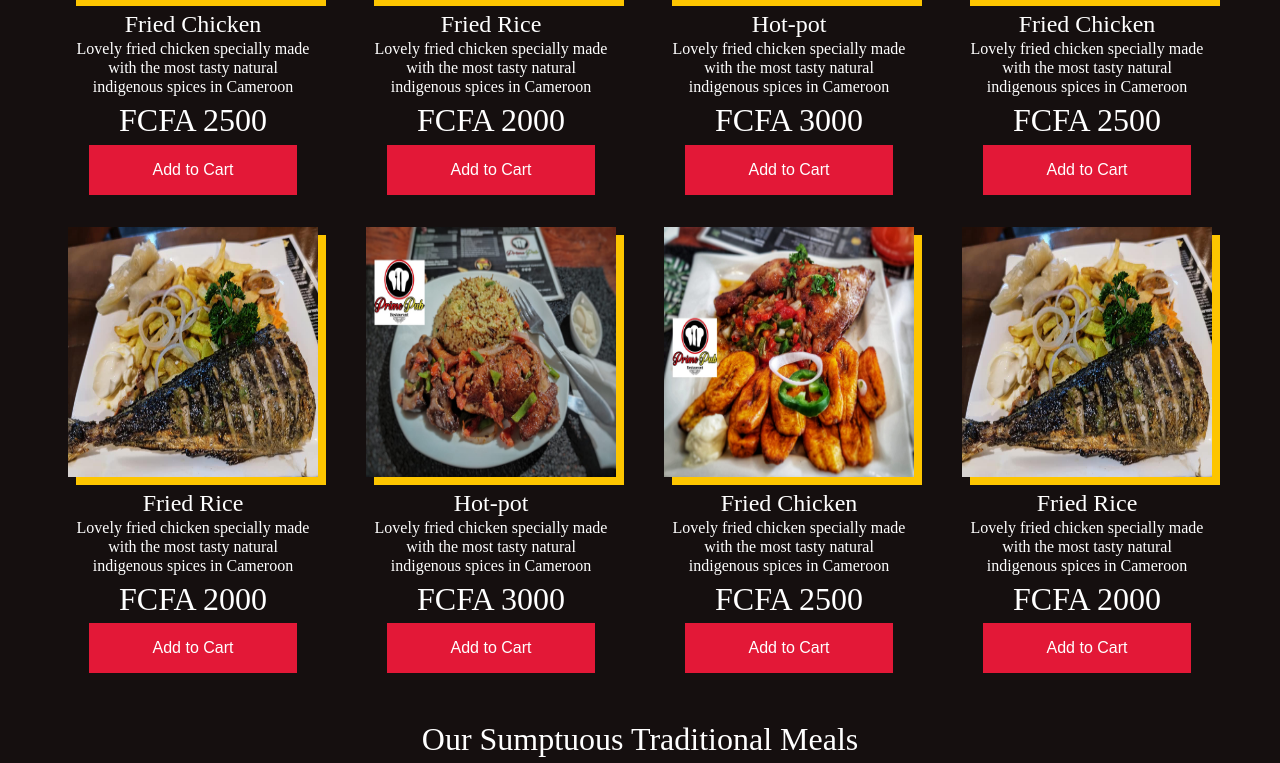
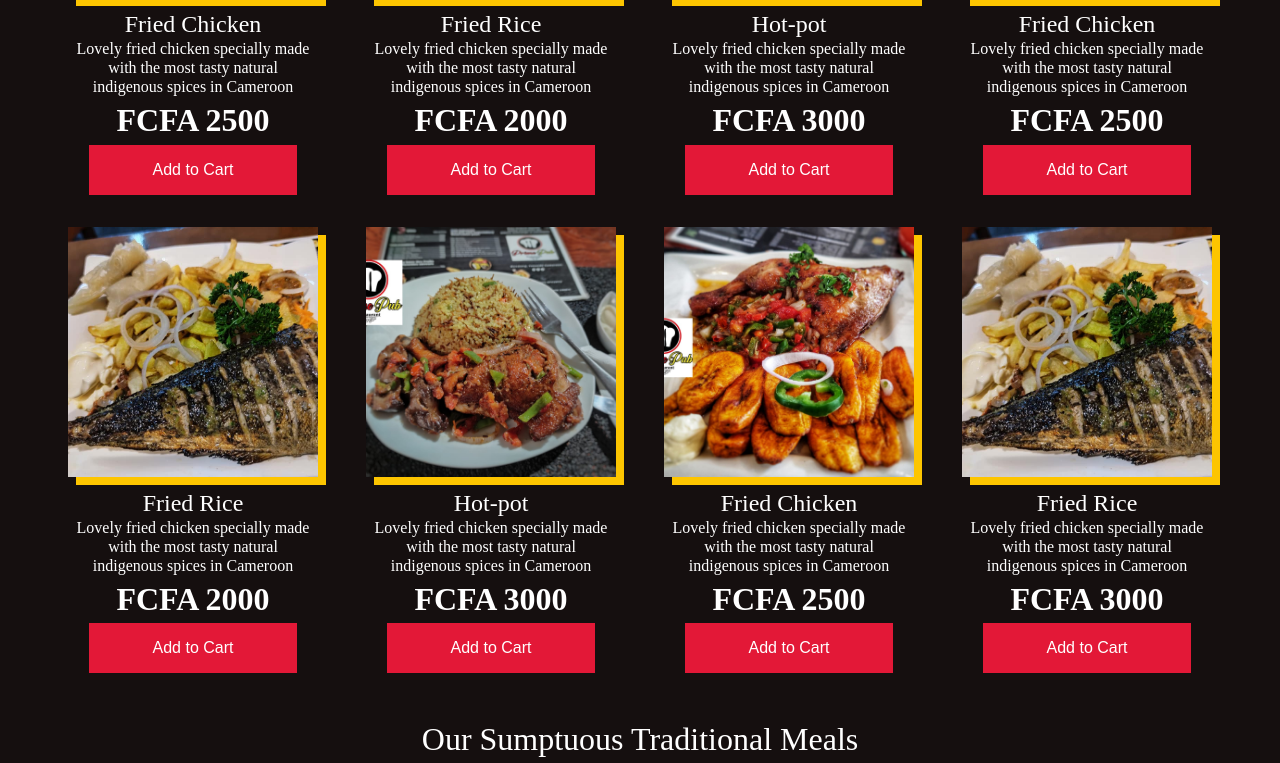
Before and after one commit to npateson/primepub, a React (Create React App) app: page / in a window 1280 px wide. Shown: the part 1137-1900 px from the top of the page. Built offline with nearby package versions, Linux system fonts and the light colour scheme.

Commit message:
Enabled adding of products to cart onclick and functionality of add, decrease and delete buttons of items in cart

```diff
--- a/src/App.js
+++ b/src/App.js
@@ -1,4 +1,4 @@
-import React from 'react';
+import React, {useState, useEffect} from 'react';
 import {BrowserRouter as Router} from 'react-router-dom'
 import {GlobalStyle} from "./globalStyle";
 import Hero from './components/Hero'
@@ -9,12 +9,28 @@ import Footer from './components/Footer'
 
 
 function App(){
+
+	const [cartArray, setCartArray] = useState([]);
+    const StoredArray = ""
+
+    useEffect(()=>{
+		// let retrievedArray = localStorage.getItem(JSON.parse(StoredArray));
+		// setCartArray(retrievedArray);
+		// console.log(retrievedArray);
+	}, []);
+
+	useEffect(()=>{
+		localStorage.setItem(StoredArray, JSON.stringify(cartArray));
+		console.log(StoredArray)
+	}, [cartArray]);
+
  return (
 	 <Router>
 		 <GlobalStyle />
-         <Hero />
-		 <Products heading="Our Delicacies" data={productData}/>
-		 <Products heading="Our Sumptuous Traditional Meals" data={productDataTwo}/>
+
+         <Hero cartArray={cartArray} setCartArray={setCartArray}/>
+		 <Products heading="Our Delicacies" data={productData} cartArray={cartArray} setCartArray={setCartArray}/>
+		 <Products heading="Our Sumptuous Traditional Meals" data={productDataTwo}cartArray={cartArray} setCartArray={setCartArray}/>
 		 <Feature />
 		 <Footer />
 	 </Router>
--- a/src/components/CartItem/CartItemElements.js
+++ b/src/components/CartItem/CartItemElements.js
@@ -5,9 +5,12 @@ display: flex;
 justify-content: space-around;
 padding: 0px 12px;
 margin-bottom: 15px;
-
+margin-top: 10px;
 p {
     font-weight: bold;
+    display: inline-block;
+    width: 99px;
+    text-align: left;
 }
 
 i {
--- a/src/components/CartItem/index.js
+++ b/src/components/CartItem/index.js
@@ -1,10 +1,27 @@
 import { CartItemsWrapper } from "./CartItemElements";
+import {useState} from 'react'
 
-const CartItem = () => {
+const CartItem = ({product, index, cartArray, setCartArray, totalArray}) => {
+    const [count, setCount] = useState(1);
+      totalArray.push(product.price*count);
+      console.log(`totalArray1 is ${totalArray}`)
+    const handleDelete = (i) => {
+        // console.log(cartArray)
+        let newArr = [...cartArray];
+        newArr.splice(i, 1);
+        console.log(newArr)
+        setCartArray(newArr);
+    };
+    const handleIncrement = () => {
+        setCount(prev=>prev+1);
+        // totalArray.push(price);
+        // console.log(`totalArray2 is ${totalArray}`)
+    };
+
     return (
         <CartItemsWrapper>
-        <p>Fried-Rice</p> <span>2500Frs</span> <i>x</i><input type="text" value="2"></input> <strong>5000FCFA</strong>
-        <button>-</button><button>+</button><button id="deleteBtn">X</button>
+        <p>{product.name}</p> <span>FCFA{product.price}</span> <i>x</i><input type="text" value={count} onChange={(e)=>setCount(e.target.value)}></input> <strong>{product.price*count}<b>Frs</b></strong>
+        <button onClick={() => setCount(prev=>prev-1)}>-</button><button onClick={()=>handleIncrement(product.price)}>+</button><button onClick={()=>handleDelete(index)} id="deleteBtn">X</button>
         </CartItemsWrapper>
      );
 }
--- a/src/components/Hero/index.js
+++ b/src/components/Hero/index.js
@@ -2,7 +2,7 @@ import React, {useState} from 'react';
 import NavBar from '../NavBar';
 import {HeroContainer, HeroContent, HeroItems, HeroH1, HeroP, HeroBtn} from './HeroElements'
 import SideBar from '../SideBar'
-const Hero = () => {
+const Hero = ({cartArray, setCartArray}) => {
 
   const [isOpen, setIsOpen] = useState(false);
 
@@ -10,16 +10,16 @@ const Hero = () => {
       setIsOpen(!isOpen);
   };
 
-
     return (
         <HeroContainer>
            <NavBar toggle={toggle}/>
-           <SideBar isOpen={isOpen} toggle={toggle}/>
+           <SideBar isOpen={isOpen} toggle={toggle} cartArray={cartArray} setCartArray={setCartArray}/>
            <HeroContent>
                <HeroItems>
                    <HeroH1>Prime Pub Restaurant</HeroH1>
                    <HeroP>More than just flavors, it's Home</HeroP>
                    <HeroBtn>Place Order</HeroBtn>
+
                </HeroItems>
            </HeroContent>
         </HeroContainer>
--- a/src/components/NavBar/index.js
+++ b/src/components/NavBar/index.js
@@ -11,7 +11,7 @@ const NavBar = (props) => {
                 <NavIcon onClick={toggle}>
 
                    <Bars />
-                   <span>CART</span> <strong>0</strong>
+                   <span>CART</span> <strong>3</strong>
                 </NavIcon>
             </Nav>
         </>
--- a/src/components/Products/ProductsElements.js
+++ b/src/components/Products/ProductsElements.js
@@ -32,6 +32,7 @@ height: 250px;
 min-width: 250px;
 max-width: 100%;
 box-shadow: 8px 8px #fdc500;
+object-fit: cover;
 `
 
 export const ProductsHeading = styled.div`
--- a/src/components/Products/data.js
+++ b/src/components/Products/data.js
@@ -14,54 +14,54 @@ export const productData = [
     alt: "fried-chicken",
     name: "Fried Chicken",
     desc: "Lovely fried chicken specially made with the most tasty natural indigenous spices in Cameroon",
-    price: "FCFA 2500",
+    price: 2500,
     button: "Add to Cart"
     },
     {img: product2,
         alt: "fried-chicken",
         name: "Fried Rice",
         desc: "Lovely fried chicken specially made with the most tasty natural indigenous spices in Cameroon",
-        price: "FCFA 2000",
+        price: 2000,
         button: "Add to Cart"
         },
     {img: product3,
             alt: "fried-chicken",
             name: "Hot-pot",
             desc: "Lovely fried chicken specially made with the most tasty natural indigenous spices in Cameroon",
-            price: "FCFA 3000",
+            price: 3000,
             button: "Add to Cart"
             }, {img: product1,
                 alt: "fried-chicken",
                 name: "Fried Chicken",
                 desc: "Lovely fried chicken specially made with the most tasty natural indigenous spices in Cameroon",
-                price: "FCFA 2500",
+                price: 2500,
                 button: "Add to Cart"
                 },
                 {img: product2,
                     alt: "fried-chicken",
                     name: "Fried Rice",
                     desc: "Lovely fried chicken specially made with the most tasty natural indigenous spices in Cameroon",
-                    price: "FCFA 2000",
+                    price: 2000,
                     button: "Add to Cart"
                     },
                 {img: product3,
                         alt: "fried-chicken",
                         name: "Hot-pot",
                         desc: "Lovely fried chicken specially made with the most tasty natural indigenous spices in Cameroon",
-                        price: "FCFA 3000",
+                        price: 3000,
                         button: "Add to Cart"
                         }, {img: product1,
                             alt: "fried-chicken",
                             name: "Fried Chicken",
                             desc: "Lovely fried chicken specially made with the most tasty natural indigenous spices in Cameroon",
-                            price: "FCFA 2500",
+                            price: 2500,
                             button: "Add to Cart"
                             },
                             {img: product2,
                                 alt: "fried-chicken",
                                 name: "Fried Rice",
                                 desc: "Lovely fried chicken specially made with the most tasty natural indigenous spices in Cameroon",
-                                price: "FCFA 2000",
+                                price: 3000,
                                 button: "Add to Cart"
                                 }
 ];
@@ -72,28 +72,28 @@ export const productDataTwo = [
     alt: "fried-chicken",
     name: "Fried Chicken",
     desc: "Lovely fried chicken specially made with the most tasty natural indigenous spices in Cameroon",
-    price: "FCFA 2500",
+    price:  3000,
     button: "Add to Cart"
     },
     {img: product5,
         alt: "fried-chicken",
         name: "Fried Rice",
         desc: "Lovely fried chicken specially made with the most tasty natural indigenous spices in Cameroon",
-        price: "FCFA 2000",
+        price:  3000,
         button: "Add to Cart"
         },
     {img: product6,
             alt: "fried-chicken",
             name: "Hot-pot",
             desc: "Lovely fried chicken specially made with the most tasty natural indigenous spices in Cameroon",
-            price: "FCFA 3000",
+            price:  3000,
             button: "Add to Cart"
             },
             {img: product6,
                 alt: "fried-chicken",
                 name: "Hot-pot",
                 desc: "Lovely fried chicken specially made with the most tasty natural indigenous spices in Cameroon",
-                price: "FCFA 3000",
+                price:  3000,
                 button: "Add to Cart"
                 }
 ];
--- a/src/components/Products/index.js
+++ b/src/components/Products/index.js
@@ -10,22 +10,34 @@ import {
     ProductPrice,
     ProductBtn
 } from './ProductsElements'
+import React from 'react'
 
 
-const Products = ({heading, data}) => {
+const Products = ({heading, data, cartArray, setCartArray}) => {
+    const handleClick = (product) => {
+
+        setCartArray(cartArray => [...cartArray, product]);
+        // console.log(`Products cartArray is ${cartArray}`)
+        // const newArr = [...cartArray, {product}];
+        // cartArray=newArr;
+        // setCartArray(newArr)
+        // console.log(`Products cartArray is ${cartArray}`)
+    //   console.log(cartArray);
+    }
     return (
         <ProductsContainer>
             <ProductsHeading>{heading}</ProductsHeading>
             <ProductWrapper>
                 {data.map((product, index) => {
+                    product.id = index;
                     return (
                         <ProductCard key={index}>
                             <ProductImg src={product.img} alt={product.alt} />
                             <ProductInfo>
                                 <ProductTitle>{product.name}</ProductTitle>
                                 <ProductDescription>{product.desc}</ProductDescription>
-                                <ProductPrice>{product.price}</ProductPrice>
-                                <ProductBtn>{product.button}</ProductBtn>
+                                <ProductPrice><b>FCFA {product.price}</b></ProductPrice>
+                                <ProductBtn  onClick={()=> handleClick(product)}>{product.button}</ProductBtn>
                             </ProductInfo>
                         </ProductCard>
                     )
--- a/src/components/SideBar/SideBarElements.js
+++ b/src/components/SideBar/SideBarElements.js
@@ -24,15 +24,19 @@ color: #000;
 `
 
 export const Icon = styled.div`
-position: absolute;
+// transform: translateY(-90px);
+position: relative;
 // float: right;
-top: 1.2rem;
-right: 1.5rem;
+margin-left: 340px;
+// margin-top: 25px;
+top: 0.5rem;
+bottom: 1.2rem;
+// right: 1.5rem;
 background: transparent;
 border: transparent;
 font-size: 2rem;
 cursor: pointer;
-outline: none;
+// outline: none;
 `
 
 
--- a/src/components/SideBar/index.js
+++ b/src/components/SideBar/index.js
@@ -3,24 +3,27 @@ import {SideBarContainer, Icon, CloseIcon, SideBarMenu, SideBarLink, SideBtnWrap
 import CartItem from '../CartItem'
 import Total from '../Total'
 
-const SideBar = ({isOpen, toggle}) => {
+const SideBar = ({isOpen, toggle, cartArray, setCartArray}) => {
+
+    let totalArray = [];
+
+
     return (
         <SideBarContainer isOpen={isOpen}>
             <Icon>
                 <CloseIcon onClick={toggle}/>
             </Icon>
             <SideBarMenu>
-                <CartItem />
-                <CartItem />
-                <CartItem />
-                <CartItem />
-                <CartItem />
+               {cartArray.map((product, index) => {
+                       return <CartItem key={index} index={index} product={product} cartArray={cartArray} setCartArray={setCartArray} totalArray={totalArray}/>
+               })}
+
 
                 <SideBarLink to="/">Snacks</SideBarLink>
             </SideBarMenu>
 
             <SideBtnWrap>
-            <Total />
+            <Total totalArray={totalArray}/>
                 <SideBarRoute to="/">Order Now</SideBarRoute>
             </SideBtnWrap>
         </SideBarContainer>
--- a/src/components/Total/index.js
+++ b/src/components/Total/index.js
@@ -1,10 +1,13 @@
 import { TotalWrapper } from "./TotalElements";
 
-const Total = () => {
+const Total = ({totalArray}) => {
+    console.log(totalArray)
+    let total = totalArray.reduce((sum, initial) => sum + initial, 0)
+
     return (
         <TotalWrapper>
             <p id = "total">TOTAL : </p>
-            <p id = "totalVal"><span>10000</span> FCFA</p>
+            <p id = "totalVal"><span>{total}</span> FCFA</p>
         </TotalWrapper>
      );
 }
```
